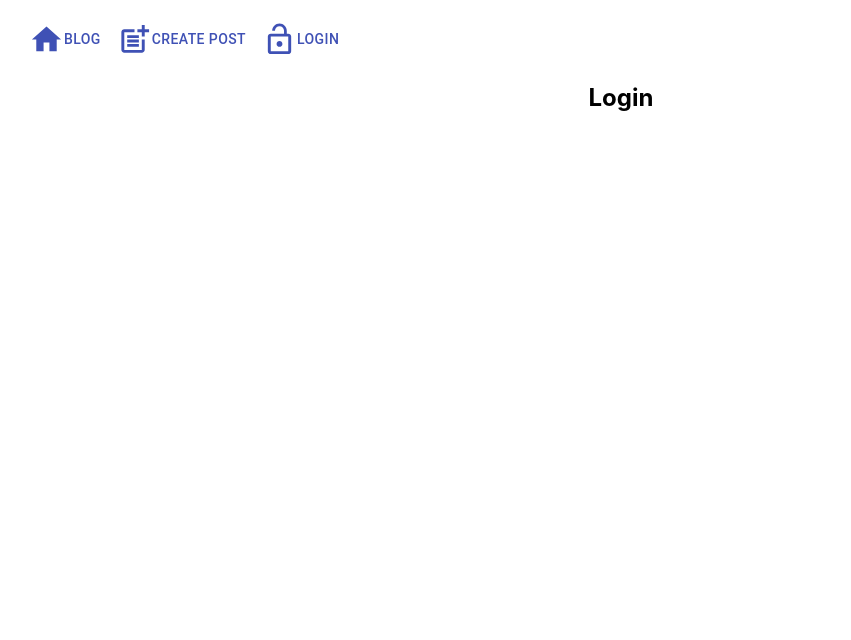
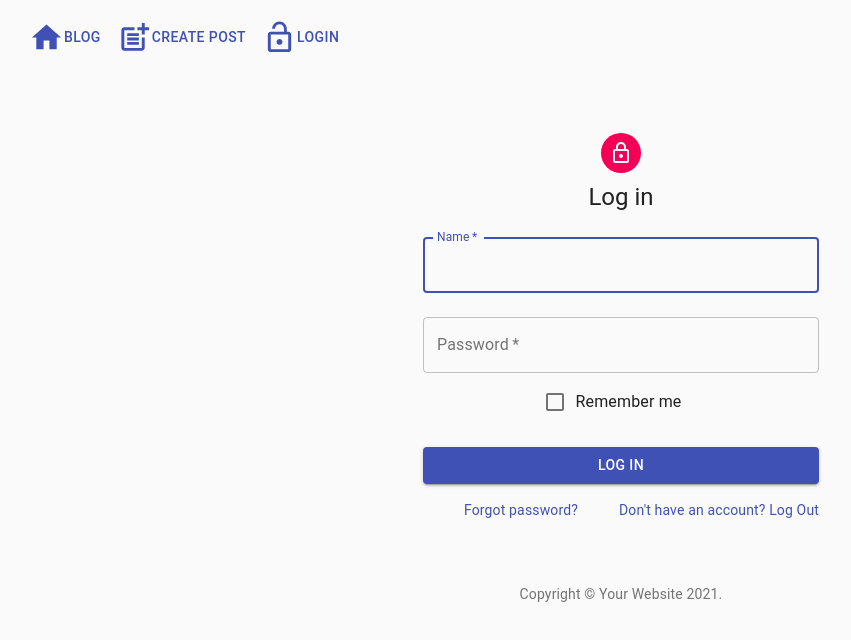
Before and after one commit to Arevik-Hayrapetyan/Blog, a React (Create React App) app in the folder blog/: page /login in a window 1280 px wide. Shown: the top 640 px of the page, without its empty margins (19-870 px from the left). Built offline with nearby package versions, Linux system fonts and the light colour scheme.

Commit message:
feat(login.jsx): Creating Login interface

```diff
--- a/blog/src/App.js
+++ b/blog/src/App.js
@@ -19,7 +19,7 @@
               return (
                 <li >
 
-                  <Link to={url} style={{ textDecoration: 'none' }}>{text} </Link>
+                  <Link to={url} style={{ textDecoration: 'none', flex: 3 }}>{text} </Link>
                 </li>
               );
             })}
--- a/blog/src/components/Login.jsx
+++ b/blog/src/components/Login.jsx
@@ -1,9 +1,117 @@
-import Button from "@material-ui/core/Button";
+import React from 'react';
+import Avatar from '@material-ui/core/Avatar';
+import Button from '@material-ui/core/Button';
+import CssBaseline from '@material-ui/core/CssBaseline';
+import TextField from '@material-ui/core/TextField';
+import FormControlLabel from '@material-ui/core/FormControlLabel';
+import Checkbox from '@material-ui/core/Checkbox';
+import Link from '@material-ui/core/Link';
+import Grid from '@material-ui/core/Grid';
+import Box from '@material-ui/core/Box';
+import LockOutlinedIcon from '@material-ui/icons/LockOutlined';
+import Typography from '@material-ui/core/Typography';
+import { makeStyles } from '@material-ui/core/styles';
+import Container from '@material-ui/core/Container';
+
+function Copyright() {
+  return (
+    <Typography variant="body2" color="textSecondary" align="center">
+      {'Copyright © '}
+      <Link color="inherit" href="https://material-ui.com/">
+        Your Website
+      </Link>{' '}
+      {new Date().getFullYear()}
+      {'.'}
+    </Typography>
+  );
+}
+
+const useStyles = makeStyles((theme) => ({
+  paper: {
+    marginTop: theme.spacing(8),
+    display: 'flex',
+    flexDirection: 'column',
+    alignItems: 'center',
+  },
+  avatar: {
+    margin: theme.spacing(1),
+    backgroundColor: theme.palette.secondary.main,
+  },
+  form: {
+    width: '100%', // Fix IE 11 issue.
+    marginTop: theme.spacing(1),
+  },
+  submit: {
+    margin: theme.spacing(3, 0, 2),
+  },
+}));
 
 export default function Login() {
-    return (
-      <div className="">
-        <h1>Login</h1>
+  const classes = useStyles();
+
+  return (
+    <Container component="main" maxWidth="xs">
+      <CssBaseline />
+      <div className={classes.paper}>
+        <Avatar className={classes.avatar}>
+          <LockOutlinedIcon />
+        </Avatar>
+        <Typography component="h1" variant="h5">
+          Log in
+        </Typography>
+        <form className={classes.form} noValidate>
+          <TextField
+            variant="outlined"
+            margin="normal"
+            required
+            fullWidth
+            id="name"
+            label="Name"
+            name="name"
+            autoComplete="name"
+            autoFocus
+          />
+          <TextField
+            variant="outlined"
+            margin="normal"
+            required
+            fullWidth
+            name="password"
+            label="Password"
+            type="password"
+            id="password"
+            autoComplete="current-password"
+          />
+          <FormControlLabel
+            control={<Checkbox value="remember" color="primary" />}
+            label="Remember me"
+          />
+          <Button
+            type="submit"
+            fullWidth
+            variant="contained"
+            color="primary"
+            className={classes.submit}
+          >
+            Log In
+          </Button>
+          <Grid container>
+            <Grid item xs>
+              <Link href="#" variant="body2">
+                Forgot password?
+              </Link>
+            </Grid>
+            <Grid item>
+              <Link href="#" variant="body2">
+                {"Don't have an account? Log Out"}
+              </Link>
+            </Grid>
+          </Grid>
+        </form>
       </div>
-    );
-  }
+      <Box mt={8}>
+        <Copyright />
+      </Box>
+    </Container>
+  );
+}
--- a/blog/src/constants/bottomButton.jsx
+++ b/blog/src/constants/bottomButton.jsx
@@ -4,19 +4,19 @@
 import PostAddIcon from "@material-ui/icons/PostAdd";
 
 export const homeButton = (
-  <Button color="primary" style={{ flexShrink: 0 }}>
+  <Button color="primary" style={{ flex: 3 }}>
     <HomeIcon color="primary" value="Home" fontSize="large" />
     Blog
   </Button>
 );
  export const postButton = (
-  <Button color="primary" style={{ flexShrink: 1 }}>
+  <Button color="primary" style={{ flex: 1 }}>
     <PostAddIcon color="primary" value="Home" fontSize="large" />
     Create Post
   </Button>
 );
 export const loginButton = (
-  <Button color="primary" style={{ flexShrink: 1 }}>
+  <Button color="primary" style={{ flex: 1 }}>
     <LockOpenIcon color="primary" value="Login" fontSize="large" />
     Login
   </Button>
```
